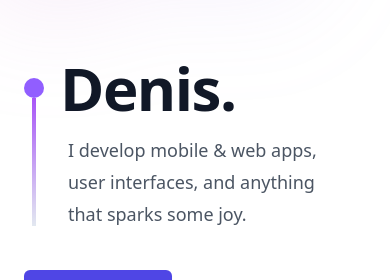
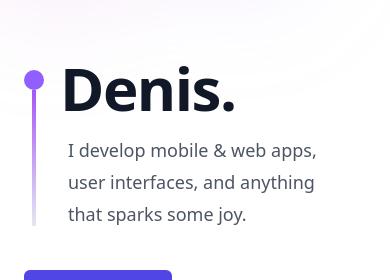
Before and after one commit to denzariu/denzariu.github.io, a React (Vite) app: page / in a window 390 px wide. Shown: the part 190-470 px from the top of the page. Built offline with nearby package versions, Linux system fonts and the light colour scheme; a web font is replaced by a local one.

Commit message:
- UI mobile quick-fix for vector next to name.

```diff
--- a/src/screens/home/Navigator.tsx
+++ b/src/screens/home/Navigator.tsx
@@ -122,7 +122,7 @@
             </div>
           </div> */}
           <div className="flex flex-row text-left">
-            <div className="flex flex-col justify-start items-center mt-5">
+            <div className="flex flex-col justify-start items-center mt-3 sm:mt-5">
               <div className="w-5 h-6 rounded-full bg-[#915eff]"></div>
               <div className="w-1 h-full mb-1 bg-gradient-to-b from-purple-500 to-slate-200"></div>
             </div>
```
